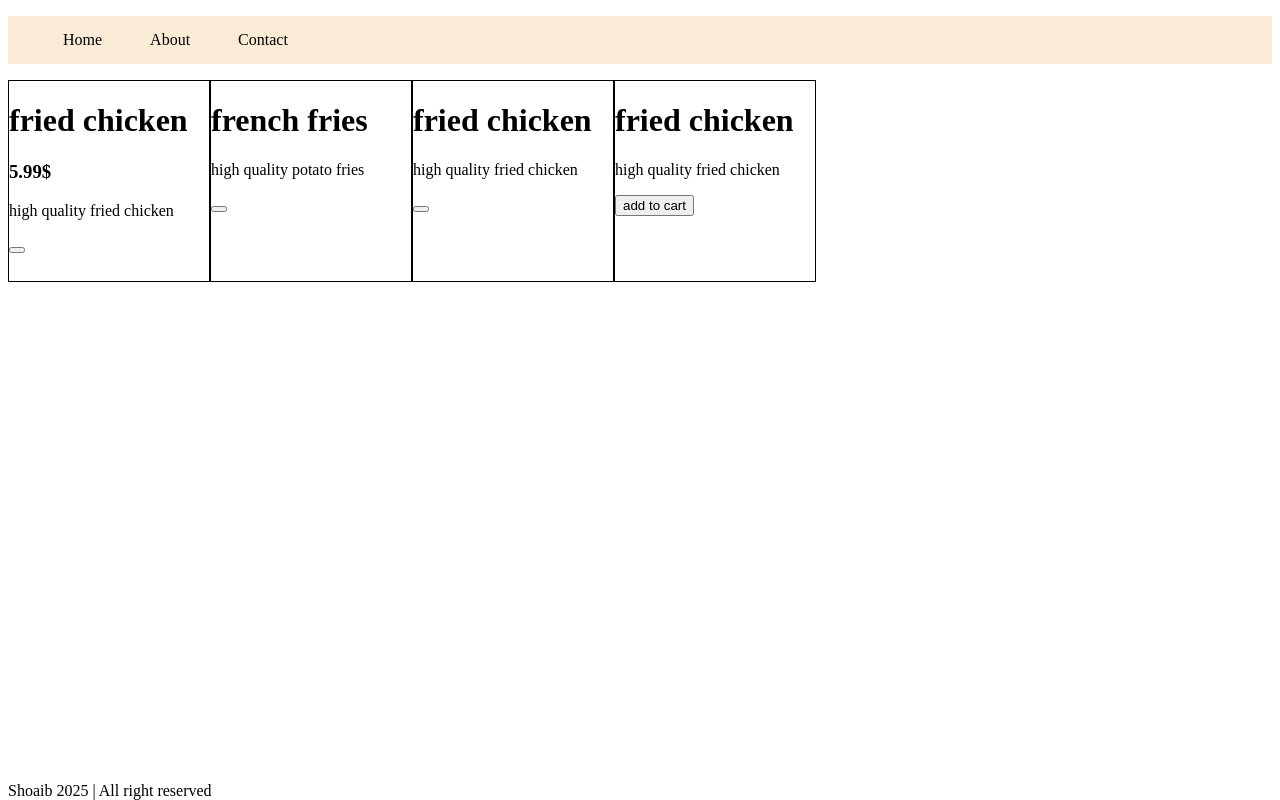
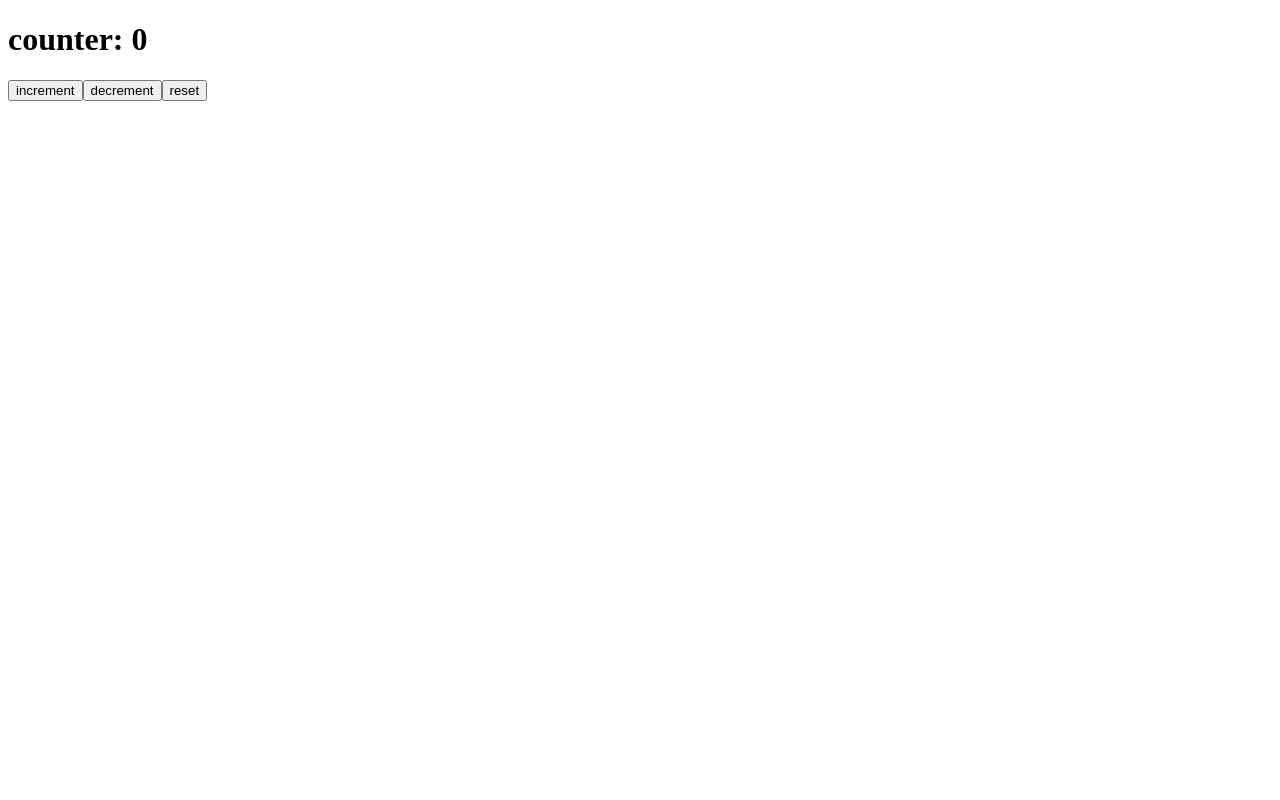
Before and after one commit to shoaibkhan-dev/react-props-practice, a React (Vite) app: page / in a window 1280 px wide. Built offline with nearby package versions, Linux system fonts and the light colour scheme.

Commit message:
counter logic

```diff
--- a/src/App.jsx
+++ b/src/App.jsx
@@ -2,19 +2,36 @@ import './App.css'
 import Navbar from './Navbar/Navbar'
 import Footer from './Footer/Footer'
 import Card from './Card/Card'
+import { useState } from 'react'
 
-function App(){
+
+function Counter(){
+  const [count, setCount] = useState(0);
+
+  const resetBtn = () =>{
+    setCount(0);
+  }
+
   return(
-    <>
-     <Navbar />
-     <Footer />
-     <div className='cards'>
-     <Card name="fried chicken" details="high quality fried chicken" price="5.99$"/>
-     <Card name="french fries" details="high quality potato fries"/>
-     <Card name="fried chicken" details="high quality fried chicken"/>
-     <Card name="fried chicken" details="high quality fried chicken" button="add to cart"/>
-     </div>
-    </>
+    <div>
+      <h1>counter: {count}</h1>
+      <button onClick={() => setCount(count + 1)}>increment</button>
+      <button onClick={() => setCount(count - 1)}>decrement</button>
+
+      <button onClick={resetBtn}>reset</button>
+    </div>
   )
+
+    // <>
+    //  <Navbar />
+    //  <Footer />
+    //  <div className='cards'>
+    //  <Card name="fried chicken" details="high quality fried chicken" price="5.99$"/>
+    //  <Card name="french fries" details="high quality potato fries"/>
+    //  <Card name="fried chicken" details="high quality fried chicken"/>
+    //  <Card name="fried chicken" details="high quality fried chicken" button="add to cart"/>
+    //  </div>
+    // </>
+
 }
-export default App;
+export default Counter;
```
